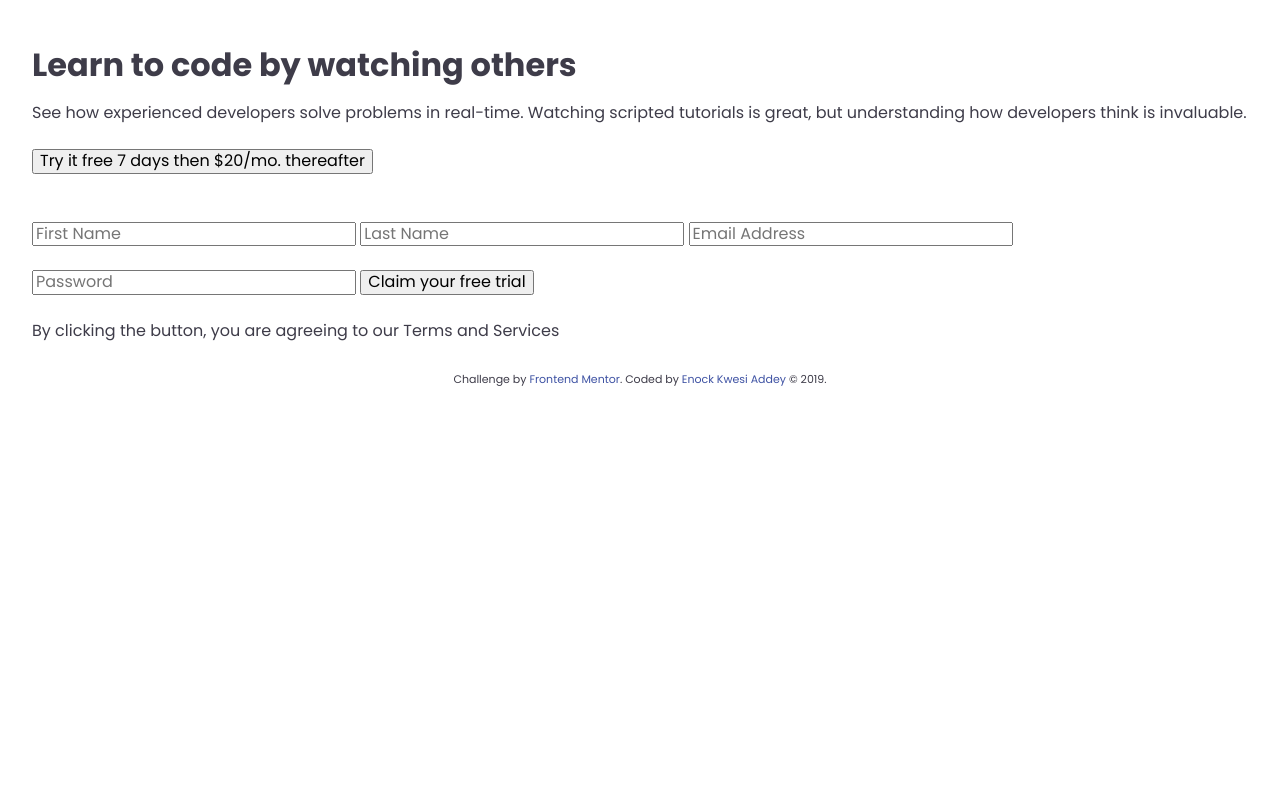
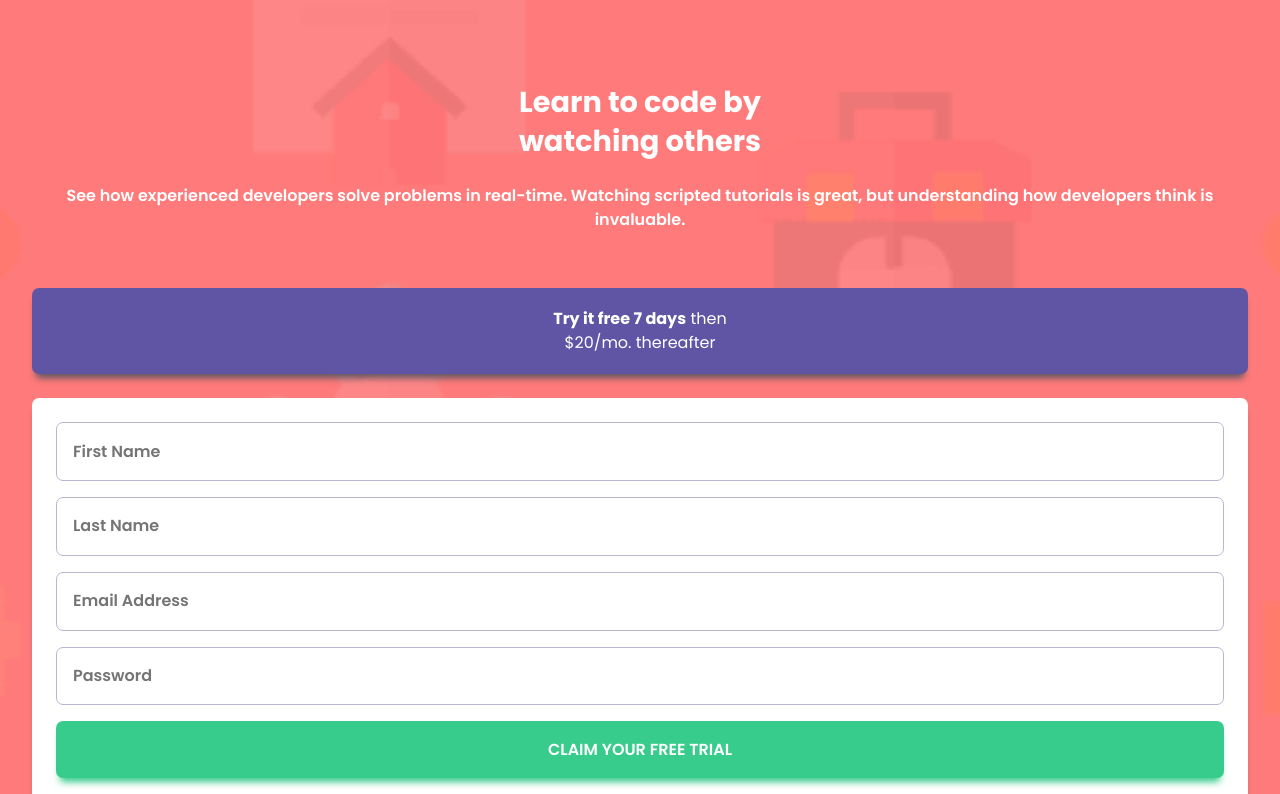
Before and after one commit to Nocks/intro-component-with-signup-form, a plain HTML site: page index.html in a window 1280 px wide. Shown: the top 794 px of the page. Drawn offline with Linux system fonts and the light colour scheme.

Commit message:
Base styles

```diff
--- a/css/styles.scss
+++ b/css/styles.scss
@@ -60,6 +60,122 @@ input:focus {
 
 .container {
   padding: 2em 2em 1em 2em;
+  background-image: url("../images/bg-intro-mobile.png");
+  background-color: $color-red;
+  background-repeat: no-repeat;
+  background-position: left top;
+  background-size: 100%;
+}
+
+.marketing {
+  text-align: center;
+  padding-top: 2em;
+  padding-bottom: 1em;
+  color: #fff;
+
+    .title {
+      font-size: 1.8em;
+      line-height: 1.333em;
+
+        span {
+          display: block;
+
+            &:last-child{
+              margin-top: 0em;
+            }
+        }
+    }
+
+    .message {
+      font-weight: 600;
+    }
+}
+
+.registration {
+
+    .btn {
+      padding: 1.2em 2em 1.2em 2em;
+      border: 0;
+      border-radius: 0.438em;
+      text-align: center;
+      width: 100%;
+    }
+
+    .top {
+
+        .btn-free-trail {
+          background-color: $color-blue;
+          color: #fff;
+          line-height: 1.499em;
+          -webkit-box-shadow: 0px 8px 7px -4px rgba(88,86,97,1);
+          -moz-box-shadow: 0px 8px 7px -4px rgba(88,86,97,1);
+          box-shadow: 0px 8px 7px -4px rgba(88,86,97,1);
+
+            .trail-emphasis {
+              font-weight: 700;
+            }
+
+            .trail-price {
+              display: block;
+              margin-top: 0;
+            }
+        }
+    }
+
+    .bottom {
+
+        .form-wrapper {
+          background-color: #fff;
+          padding: 1.5em;
+          border-radius: 0.438em;
+          -webkit-box-shadow: 0px 9px 7px -4px rgba(88,86,97,1);
+          -moz-box-shadow: 0px 9px 7px -4px rgba(88,86,97,1);
+          box-shadow: 0px 9px 7px -4px rgba(88,86,97,1);
+
+            .form-group {
+              display: flex;
+              flex-direction: column;
+
+
+                .form-control {
+                  border: 1px solid $color-grayish-blue;
+                  border-radius: 0.438em;
+                  font-weight: 600;
+                  padding: 1.2em 1em;
+
+                    &::placeholder {
+                      font-weight: 600;
+                    }
+                }
+
+                .form-control + .form-control {
+                  margin-top: 1em;
+                }
+
+                .btn-register {
+                  background-color: $color-green;
+                  color: #fff;
+                  font-weight: 600;
+                  margin-top: 1em;
+                  text-transform: uppercase;
+                  -webkit-box-shadow: 0px 8px 7px -4px rgba(56,204,140,1);
+                  -moz-box-shadow: 0px 8px 7px -4px rgba(56,204,140,1);
+                  box-shadow: 0px 8px 7px -4px rgba(56,204,140,1);
+                }
+            }
+
+            .terms-service-agreement {
+              color: $color-grayish-blue;
+              font-size: 0.8em;
+              font-weight: 600;
+              text-align: center;
+
+                .terms-emphasis {
+                  color: $color-red;
+                }
+            }
+        }
+    }
 }
 
 
@@ -68,8 +184,17 @@ footer {
   .attribution {
     font-size: 11px;
     text-align: center;
+    color: #fff;
   }
   .attribution a {
-    color: hsl(228, 45%, 44%);
+    color: #fff;
+  }
+
+  span {
+    display: block;
+  }
+
+  span + span {
+    margin-top: 0;
   }
 }
--- a/index.html
+++ b/index.html
@@ -15,7 +15,9 @@
   <div class="container">
     <main>
       <div class="marketing">
-        <h1 class="title">Learn to code by watching others</h1>
+        <h1 class="title">
+          <span>Learn to code by</span>
+          <span>watching others</span></h1>
         <p class="message">
           See how experienced developers solve problems in real-time.
           Watching scripted tutorials is great, but understanding how
@@ -25,7 +27,8 @@
       <div class="registration">
         <div class="top">
           <button type="button" class="btn btn-free-trail">
-            <span class="trail-emphasis">Try it free 7 days</span> then $20/mo. thereafter
+            <span class="trail-emphasis">Try it free 7 days</span> then
+            <span class="trail-price">$20/mo. thereafter</span>
           </button>
         </div>
         <div class="bottom">
```
Also changed, not shown: css/styles.css, 1 other file.
